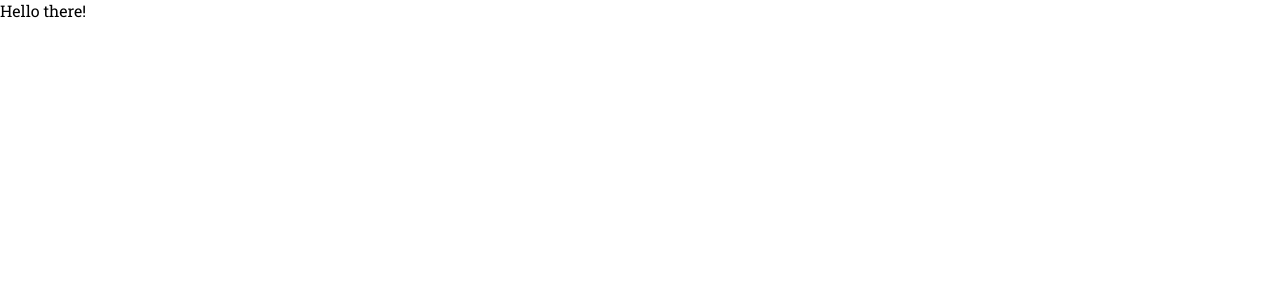
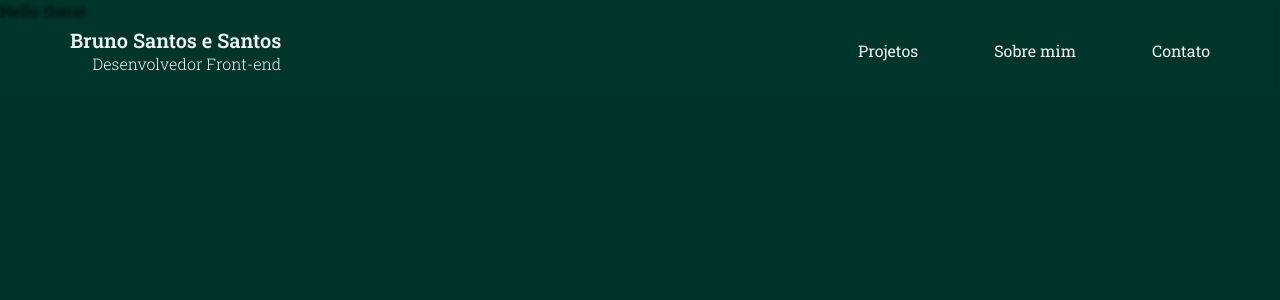
Before and after one commit to santosesantos/my-website, a Next.js app: page / in a window 1280 px wide. Shown: the top 300 px of the page. Built offline with nearby package versions, Linux system fonts and the light colour scheme.

Commit message:
feat: Navbar built

```diff
--- a/src/app/globals.css
+++ b/src/app/globals.css
@@ -1,5 +1,20 @@
 :root {
-  --border-radius: 12px;
+  --primary-color: #006D5B;
+  --secondary-color: #41B4A1;
+
+  --font-teal-black: #00332A;
+  --font-black: #1A1A1A;
+  --font-black-variant: #333333;
+
+  --white: #F2F2F2;
+  --off-white: #E5E5E5;
+
+  --fz-super-title: 41px;
+  --fz-super-subtitle: 33px;
+  --fz-title: 26px;
+  --fz-subtitle: 20px;
+  --fz-text: 16px;
+  --fz-subtext: 13px;
 }
 
 * {
@@ -11,6 +26,7 @@
 
 html,
 body {
-  max-width: 100vw;
+  width: 100vw;
   overflow-x: hidden;
+  background-color: #00332A;
 }
--- a/src/app/layout.tsx
+++ b/src/app/layout.tsx
@@ -1,6 +1,8 @@
 import './globals.css';
 import type { Metadata } from 'next';
 import { Roboto_Slab } from 'next/font/google';
+import StyledComponentsRegistry from '@/lib/registry';
+import Navbar from '@/components/Navbar';
 
 const roboto_slab = Roboto_Slab({ weight: ["300", "400", "600", "700"], subsets: ["latin"] });
 
@@ -17,7 +19,10 @@ export default function RootLayout({
   return (
     <html lang="pt-BR">
       <body className={roboto_slab.className}>
-        {children}
+        <StyledComponentsRegistry>
+          <Navbar />
+          {children}
+        </StyledComponentsRegistry>
       </body>
     </html>
   );
--- /dev/null
+++ b/src/components/Navbar/index.tsx
@@ -0,0 +1,24 @@
+"use client"
+
+import React from 'react';
+import * as C from "./styles";
+
+interface IProps {
+  children?: React.ReactNode;
+}
+
+export default function Navbar(props: IProps) {
+  return (
+    <C.NavContainer>
+      <C.NameLinkContainer onClick={() => window.location.reload()}>
+        <h4>Bruno Santos e Santos</h4>
+        <h5>Desenvolvedor Front-end</h5>
+      </C.NameLinkContainer>
+      <C.PageLinksContainer>
+        <a href='#'>Projetos</a>
+        <a href='#'>Sobre mim</a>
+        <a href='#'>Contato</a>
+      </C.PageLinksContainer>
+    </C.NavContainer>
+  )
+}
--- /dev/null
+++ b/src/components/Navbar/styles.tsx
@@ -0,0 +1,69 @@
+"use client";
+
+import { styled } from "styled-components";
+
+export const NavContainer = styled.nav`
+  position: fixed;
+  top: 0;
+
+  width: 100%;
+  height: 100px;
+
+  display: flex;
+  justify-content: space-between;
+  align-items: center;
+
+  padding: 28px 70px;
+
+  background-color: rgba(0, 109, 91, 0.05);
+  backdrop-filter: blur(2px);
+
+  color: var(--white);
+`;
+
+export const NameLinkContainer = styled.div`
+  display: flex;
+  flex-direction: column;
+  justify-content: center;
+  align-items: flex-end;
+
+  cursor: pointer;
+
+  &:hover {
+    h4, h5 {
+      text-decoration: underline;
+      color: var(--off-white);
+    }
+  }
+
+  h4 {
+    font-size: var(--fz-subtitle);
+    font-weight: 600;
+    text-align: right;
+  }
+
+  h5 {
+    font-size: var(--fz-text);
+    font-weight: 300;
+    text-align: right;
+  }
+`;
+
+export const PageLinksContainer = styled.div`
+  display: flex;
+  gap: 76px;
+
+  a {
+    font-size: var(--fz-text);
+    font-weight: 400;
+    text-align: right;
+    color: var(--white);
+
+    cursor: pointer;
+
+    &:hover {
+      color: var(--off-white);
+      text-decoration: underline;
+    }
+  }
+`;
--- /dev/null
+++ b/src/lib/registry.tsx
@@ -0,0 +1,28 @@
+"use client";
+
+import React, { ReactNode, useState } from 'react';
+import { useServerInsertedHTML } from "next/navigation";
+import { ServerStyleSheet, StyleSheetManager } from "styled-components";
+
+interface IProps {
+  children: ReactNode;
+}
+
+export default function StyledComponentsRegistry({ children }: IProps) {
+  const [styledComponentStyleSheet] = useState(() => new ServerStyleSheet());
+
+  useServerInsertedHTML(() => {
+    const styles = styledComponentStyleSheet.getStyleElement();
+    styledComponentStyleSheet.instance.clearTag();
+    return <>{styles}</>;
+  });
+
+  if (typeof window !== "undefined")
+    return <>{children}</>;
+
+  return (
+    <StyleSheetManager sheet={styledComponentStyleSheet.instance}>
+      {children}
+    </StyleSheetManager>
+  );
+}
```
